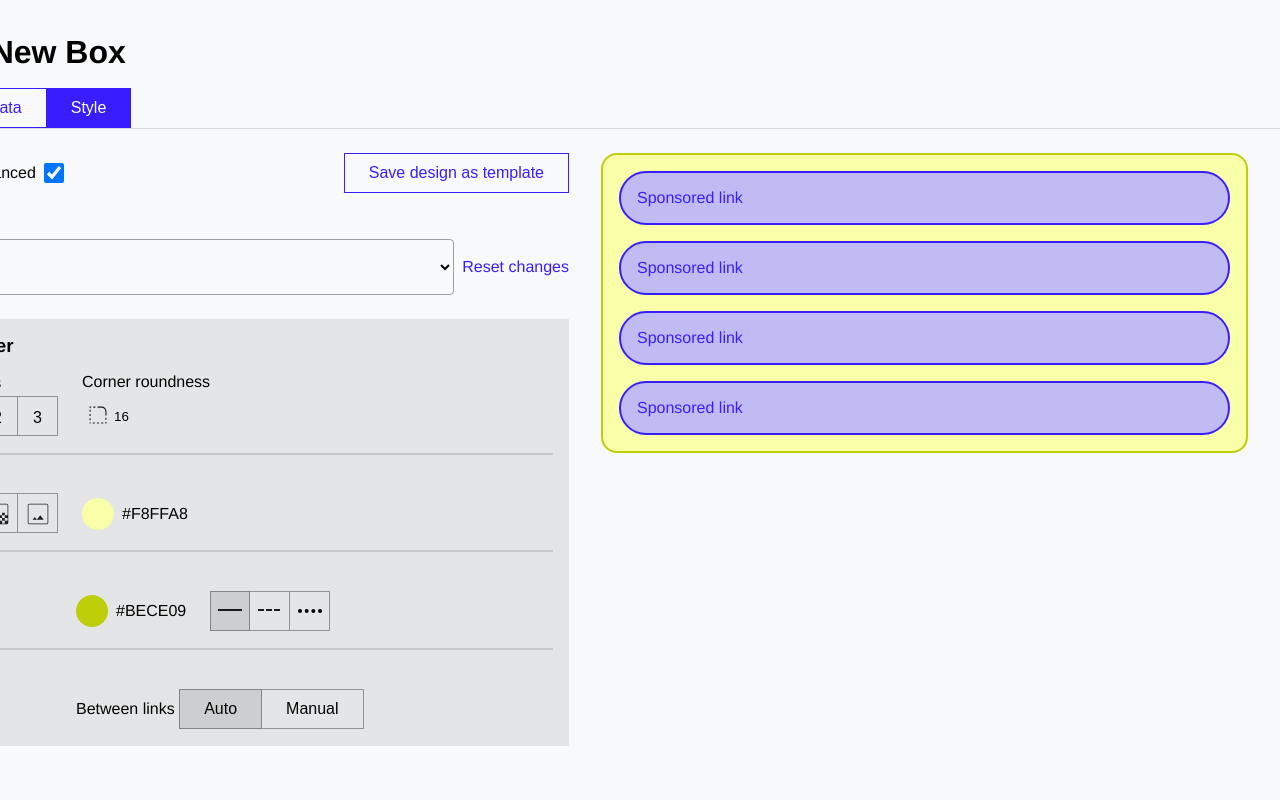
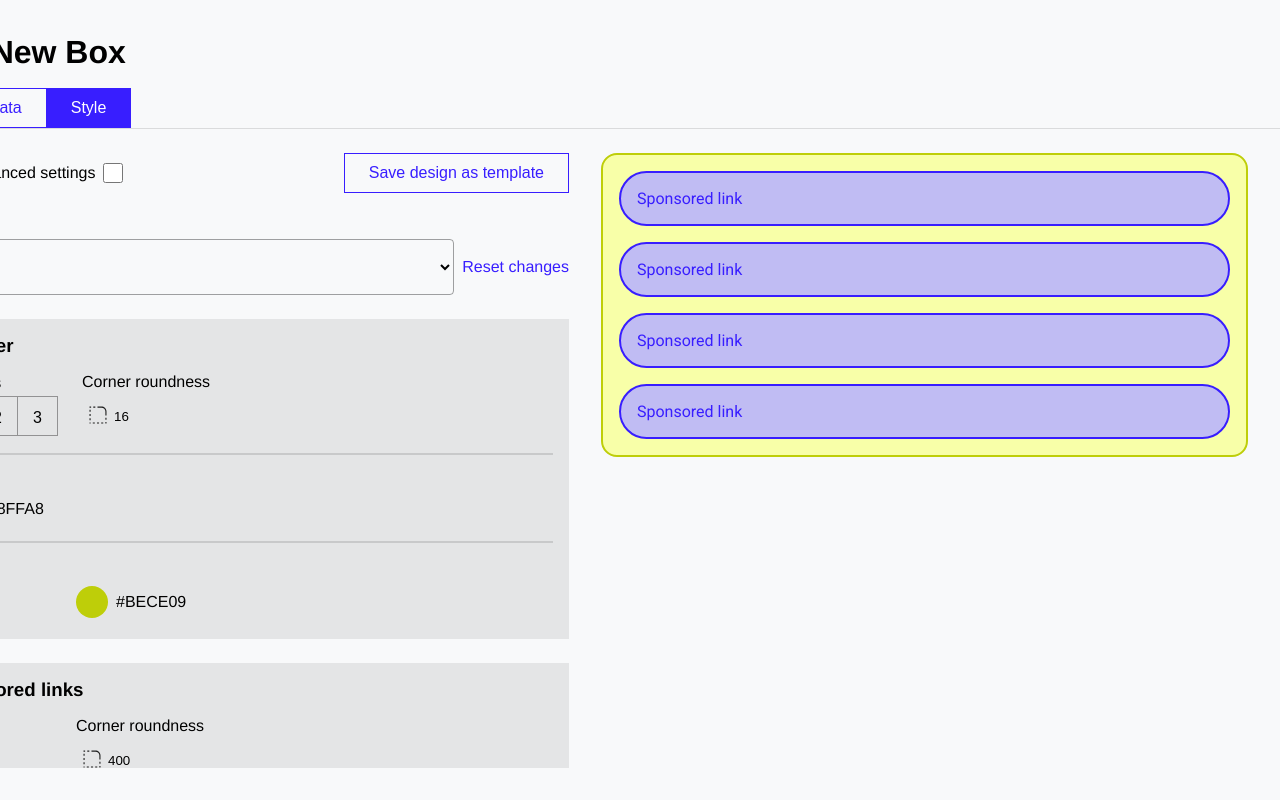
Before and after one commit to franziska-haaf/box-creation, a Vue app: page / in a window 1280 px wide. Both pictures are taken after a click on the button "Style". Built offline with nearby package versions, Linux system fonts and the light colour scheme; a web font is replaced by a local one.

Commit message:
Small changes

```diff
--- a/src/components/BoxStyle.vue
+++ b/src/components/BoxStyle.vue
@@ -2,7 +2,7 @@
   <div class="flex-column__24 style-tab">
     <div class="flex-row__auto">
       <div class="flex-row__8">
-        <span>Show advanced</span>
+        <span>Show advanced settings</span>
         <input type="checkbox" v-model="showAdvanced">
       </div>
       <button class="primary" disabled>Save design as template</button>
@@ -44,7 +44,7 @@
       <div class="flex-column__4">
         Fill
         <div class="flex-row__48">
-          <div>
+          <div v-if="showAdvanced">
             <button :class="store.boxWrapper.fillStyle === 'Color'? ' filled img' : 'img'"
                     @click="store.boxWrapper.fillStyle = 'Color'">
               <img src="../assets/icon/solid_color_fill.svg" alt="Blah">
@@ -77,7 +77,7 @@
             <div class="color-picker"><input type="color" v-model="store.boxWrapper.borderColor"></div>
             {{ store.boxWrapper.borderColor }}
           </div>
-          <div>
+          <div v-if="showAdvanced">
             <button :class="store.boxWrapper.borderStyle === 'solid'? ' filled img' : 'img'"
                     @click="store.boxWrapper.borderStyle = 'solid'">
               <img src="../assets/icon/border-solid.svg" alt="lorem" height="24" width="24">
@@ -100,7 +100,7 @@
       </div>
 
       <!--Spacing options-->
-      <div class="flex-column__4">
+      <div v-if="showAdvanced" class="flex-column__4">
         Spacing
         <div class="flex-row__48">
           <div class="hidden-input">
@@ -147,7 +147,7 @@
       <div class="flex-column__4">
         Fill
         <div class="flex-row__48">
-          <div>
+          <div v-if="showAdvanced">
             <button :class="store.sponsoredLink.fillStyle === 'Color'? ' filled img' : 'img'"
                     @click="store.sponsoredLink.fillStyle = 'Color'">
               <img src="../assets/icon/solid_color_fill.svg" alt="Blah">
@@ -157,7 +157,7 @@
               <img src="../assets/icon/gradient_fill.svg" alt="Blah">
             </button>
           </div>
-          <div class="hidden-input">
+          <div v-if="showAdvanced" class="hidden-input">
             <select id="boxSite" v-model="store.sponsoredLink.fillFancyness">
               <option disabled value="">Choose a style</option>
               <option>Single color</option>
@@ -188,7 +188,7 @@
             <div class="color-picker"><input type="color" v-model="store.sponsoredLink.borderColor"></div>
             {{ store.sponsoredLink.borderColor }}
           </div>
-          <div>
+          <div v-if="showAdvanced">
             <button :class="store.sponsoredLink.borderStyle === 'solid'? ' filled img' : 'img'"
                     @click="store.sponsoredLink.borderStyle = 'solid'">
               <img src="../assets/icon/border-solid.svg" alt="lorem" height="24" width="24">
@@ -268,7 +268,7 @@
       </div>
 
       <!--Decoration options-->
-      <div class="flex-column__4">
+      <div v-if="showAdvanced" class="flex-column__4">
         Decoration
         <div class="flex-row__48">
           <div class=" hidden-input">
@@ -317,7 +317,7 @@ export default {
   name: 'BoxStyle',
   data() {
     return {
-      showAdvanced: true,
+      showAdvanced: false,
       selectedTemplate: 'Soda',
       store
     }
--- a/src/store.js
+++ b/src/store.js
@@ -54,7 +54,6 @@ export const store = reactive({
     },
     template: 'Soda',
     setTemplate() {
-        console.log('I have this template: ' + this.template);
         switch (this.template) {
             case 'Searchie':
                 this.boxWrapper.roundness = 0;
@@ -70,7 +69,7 @@ export const store = reactive({
                 this.sponsoredLink.gapBetweenValue = 1;
                 this.sponsoredLink.textDecoration = 'Searchie';
                 this.sponsoredLink.fontSize = '16';
-                this.sponsoredLink.fontFamily = '1"Roboto", sans-serif';
+                this.sponsoredLink.fontFamily = '"Roboto", sans-serif';
                 this.sponsoredLink.fontIsBold = true;
                 this.boxWrapper.borderStyle = 'solid';
                 break;
@@ -114,7 +113,7 @@ export const store = reactive({
                 this.sponsoredLink.fontColor = '#381EFF';
                 this.sponsoredLink.textDecoration= 'None';
                 this.sponsoredLink.fontSize = '16';
-                this.sponsoredLink.fontFamily = '1"Roboto", sans-serif';
+                this.sponsoredLink.fontFamily = '"Roboto", sans-serif';
                 this.sponsoredLink.fontIsBold = false;
                 this.boxWrapper.borderStyle = 'solid';
         }
```
